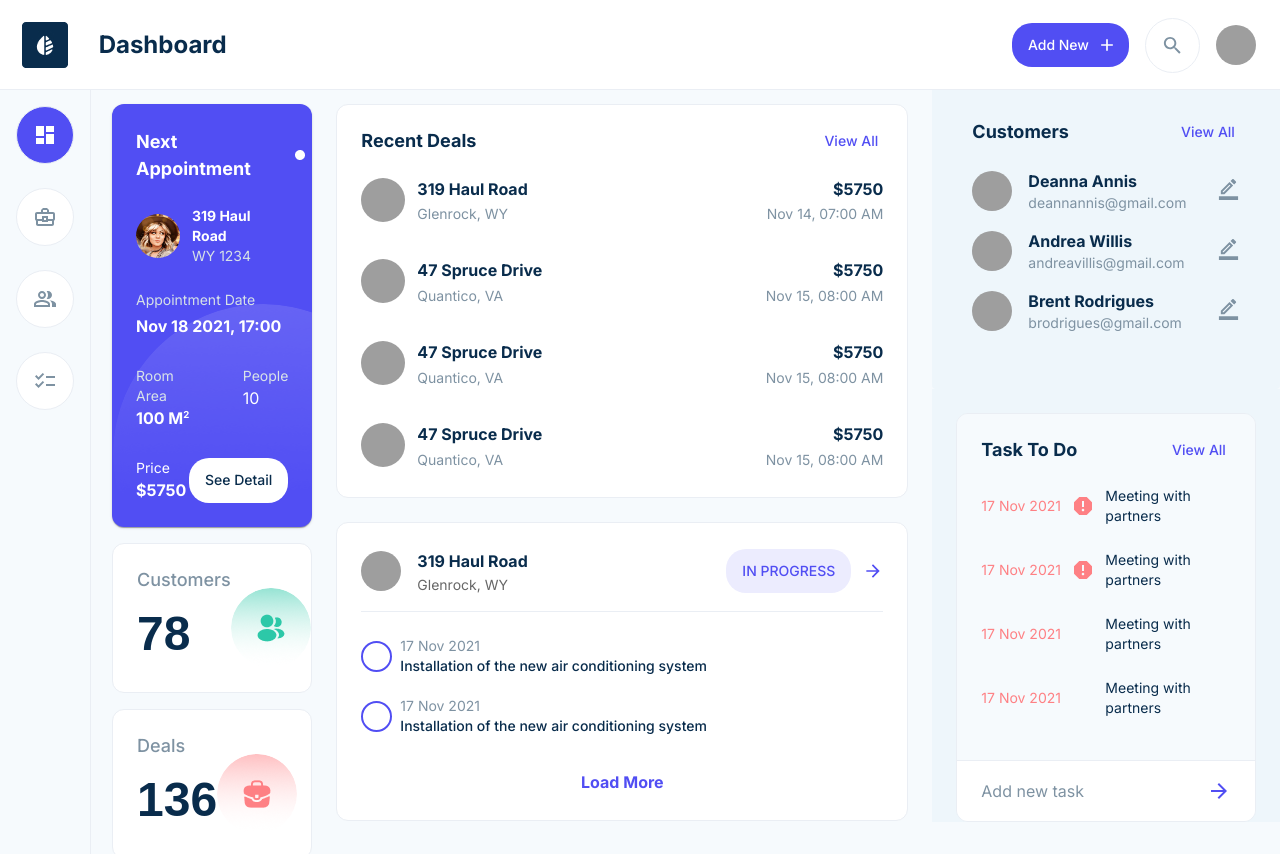
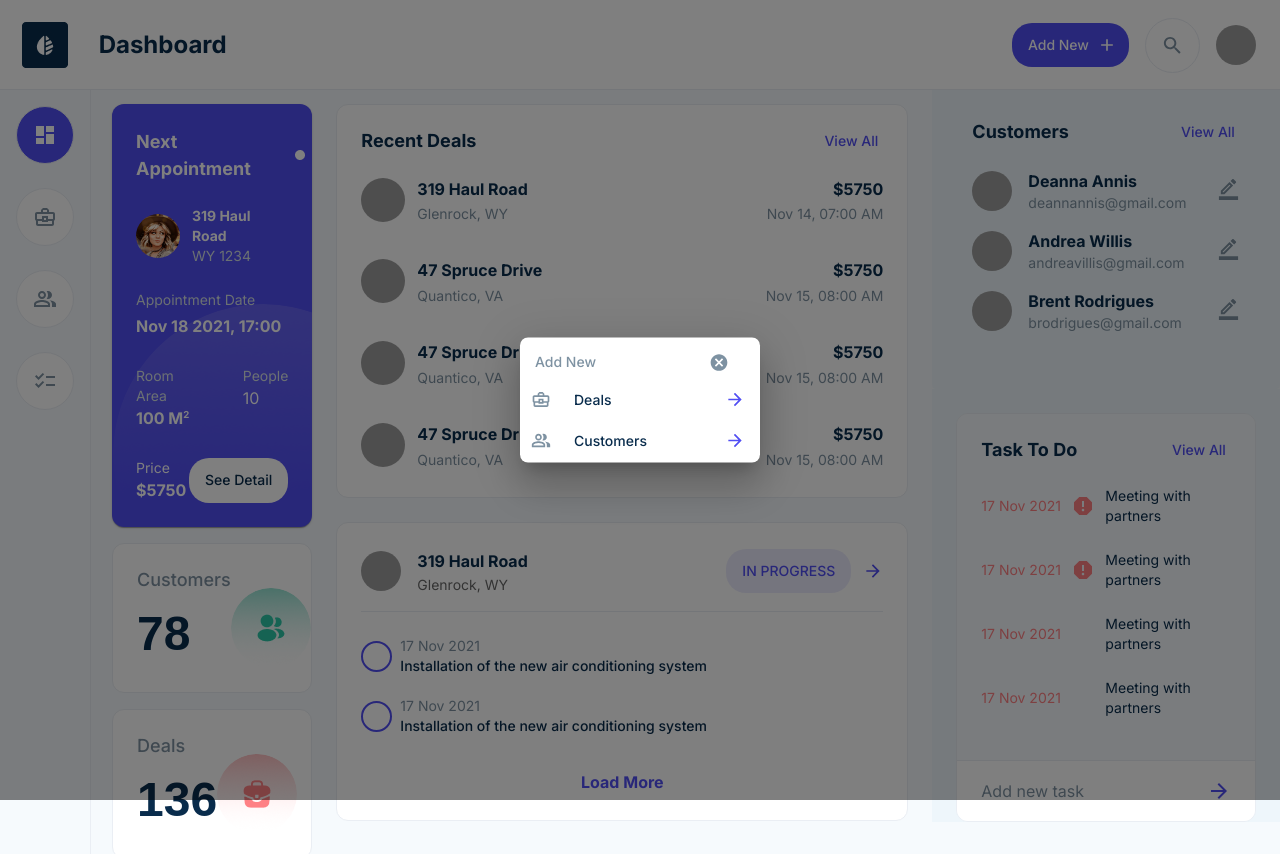
Before and after one commit to NataliaKals003/TMS.CRM.Frontend, a Next.js app: page / in a window 1280 px wide. Both pictures are taken after a click on the button "Add New". Shown: the top 854 px of the page. Built offline with nearby package versions, Linux system fonts and the light colour scheme; grey boxes are pictures that could not be loaded.

Commit message:
creating Add New Form

```diff
--- a/src/app/layout.tsx
+++ b/src/app/layout.tsx
@@ -1,19 +1,22 @@
+'use client';
+
 import { ThemeProvider, Box } from '@mui/material';
-import type { Metadata } from 'next';
+import React, { useState } from 'react';
 import theme from '../styles/theme';
 import Header from '@/components/header';
 import Menu from '@/components/menu';
-
-export const metadata: Metadata = {
-  title: 'CRM',
-  description: 'CRM',
-};
+import ModalAddNew from '../components/add-new-form';
 
 export default function RootLayout({
   children,
 }: Readonly<{
   children: React.ReactNode;
 }>) {
+  const [open, setOpen] = useState(false);
+
+  const handleOpen = () => setOpen(true);
+  const handleClose = () => setOpen(false);
+
   return (
     <ThemeProvider theme={theme}>
       <html
@@ -25,7 +28,8 @@ export default function RootLayout({
       >
         <body>
           <Box>
-            <Header />
+            {/* Pass handleOpen to Header */}
+            <Header onAddNewClick={handleOpen} />
             <Box
               sx={{
                 margin: '80px -8px 24px 80px',
@@ -36,6 +40,7 @@ export default function RootLayout({
               <Menu />
               <Box>{children}</Box>
             </Box>
+            <ModalAddNew open={open} onClose={handleClose} />
           </Box>
         </body>
       </html>
--- /dev/null
+++ b/src/app/metadata.ts
@@ -0,0 +1,6 @@
+import type { Metadata } from 'next';
+
+export const metadata: Metadata = {
+  title: 'CRM',
+  description: 'CRM System',
+};
--- /dev/null
+++ b/src/components/add-new-form.tsx
@@ -0,0 +1,71 @@
+import React from 'react';
+import { Box, Button, Modal, Typography } from '@mui/material';
+import CancelIcon from '@mui/icons-material/Cancel';
+import { BusinessCenterOutlined, PeopleAltOutlined } from '@mui/icons-material';
+import ArrowForwardOutlinedIcon from '@mui/icons-material/ArrowForwardOutlined';
+
+interface AddNewFormProps {
+  open: boolean;
+  onClose: () => void;
+}
+
+const ModalAddNew: React.FC<AddNewFormProps> = ({ open, onClose }) => {
+  return (
+    <Modal open={open}>
+      <Box
+        sx={{
+          position: 'absolute',
+          top: '50%',
+          left: '50%',
+          transform: 'translate(-50%, -50%)',
+          bgcolor: 'background.paper',
+          boxShadow: 24,
+          borderRadius: 2,
+          width: 240,
+        }}
+      >
+        <Box sx={{ padding: '15px', display: 'flex', justifyContent: 'space-between' }}>
+          <Typography variant="h5" marginBottom={0} fontWeight={500} fontSize={14} color={'#7E92A2'}>
+            Add New
+          </Typography>
+          <Button endIcon={<CancelIcon sx={{ color: '#7E92A2', minWidth: 0 }} />} onClick={onClose} />
+        </Box>
+        <Box
+          sx={{
+            display: 'flex',
+            flexDirection: 'column',
+            alignItems: 'flex-start',
+            cursor: 'pointer',
+            gap: 2,
+            padding: '10px 15px',
+            paddingTop: 0,
+          }}
+        >
+          <Box display="flex" alignItems="center" width={'100%'} justifyContent={'space-between'}>
+            <Button
+              variant="text"
+              sx={{ color: '#092C4C', justifyContent: 'space-between' }}
+              startIcon={<BusinessCenterOutlined sx={{ color: '#7E92A2', marginRight: '15px' }} />}
+            >
+              Deals
+            </Button>
+            <ArrowForwardOutlinedIcon sx={{ color: '#514EF3', width: 20, height: 20, justifyContent: 'end' }} />
+          </Box>
+
+          <Box display="flex" alignItems="center" width={'100%'} justifyContent={'space-between'}>
+            <Button
+              variant="text"
+              sx={{ color: '#092C4C', justifyContent: 'space-between' }}
+              startIcon={<PeopleAltOutlined sx={{ color: '#7E92A2', marginRight: '15px' }} />}
+            >
+              Customers
+            </Button>
+            <ArrowForwardOutlinedIcon sx={{ color: '#514EF3', width: 20, height: 20, justifyContent: 'end' }} />
+          </Box>
+        </Box>
+      </Box>
+    </Modal>
+  );
+};
+
+export default ModalAddNew;
--- a/src/components/header.tsx
+++ b/src/components/header.tsx
@@ -8,7 +8,11 @@ import AddIcon from '@mui/icons-material/Add';
 import Image from 'next/image';
 import logo from '../assets/logo.jpg';
 
-const Header = () => {
+interface HeaderProps {
+  onAddNewClick: () => void;
+}
+
+const Header: React.FC<HeaderProps> = ({ onAddNewClick }) => {
   const [opacity, setOpacity] = useState(1);
 
   useEffect(() => {
@@ -31,7 +35,7 @@ const Header = () => {
         </Grid>
 
         <Grid size={3.7} sx={{ display: 'flex', justifyContent: 'flex-end', alignItems: 'center', gap: 2, paddingRight: '24px' }}>
-          <Button variant="contained" sx={{ padding: '10px 16px' }} endIcon={<AddIcon />}>
+          <Button variant="contained" sx={{ padding: '10px 16px' }} endIcon={<AddIcon />} onClick={onAddNewClick}>
             Add New
           </Button>
           <Search
--- a/src/styles/theme.ts
+++ b/src/styles/theme.ts
@@ -113,17 +113,6 @@ const theme = createTheme({
         },
       },
     },
-
-    MuiModal: {
-      styleOverrides: {
-        root: {
-          display: 'flex',
-          justifyContent: 'center',
-          alignItems: 'center',
-          border: '1px solid #EAEEF4',
-        },
-      },
-    },
   },
 });
 
```
Also changed, not shown: src/components/form.tsx (added, +106 -0 lines).
